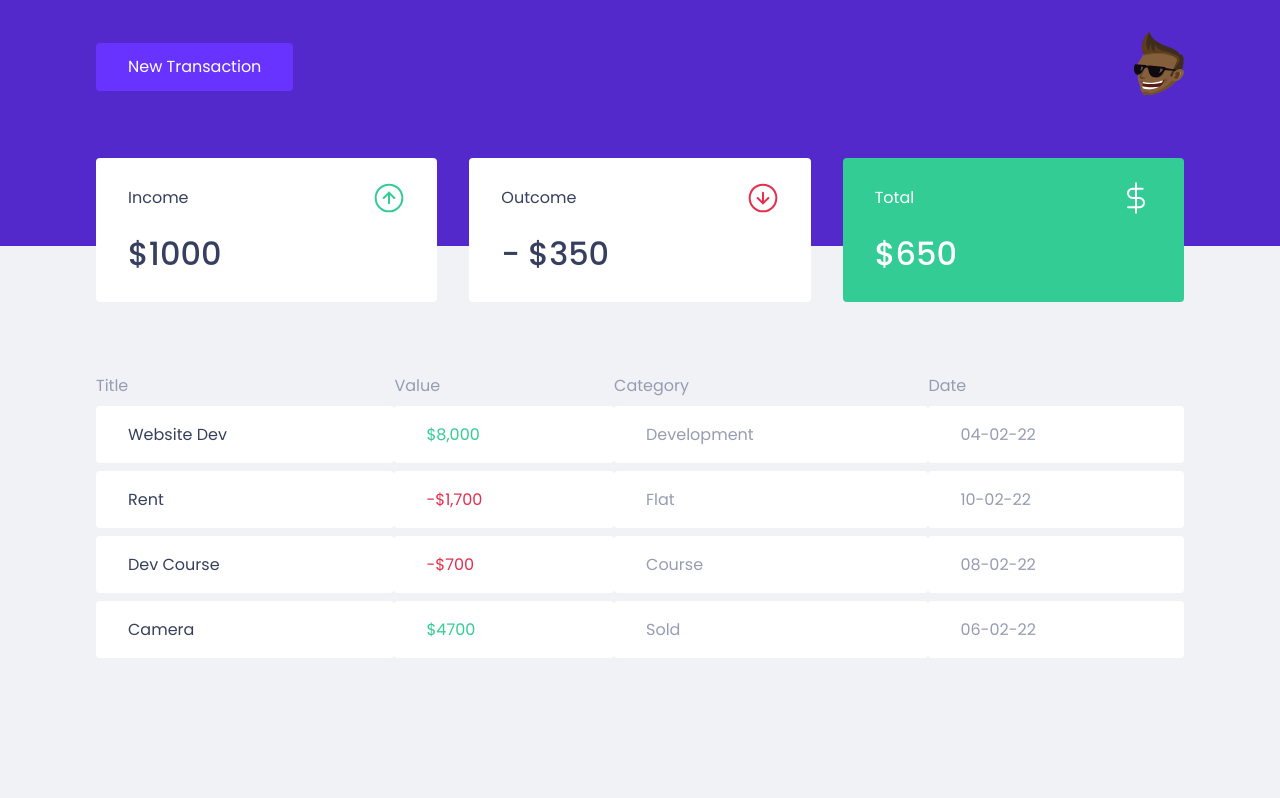
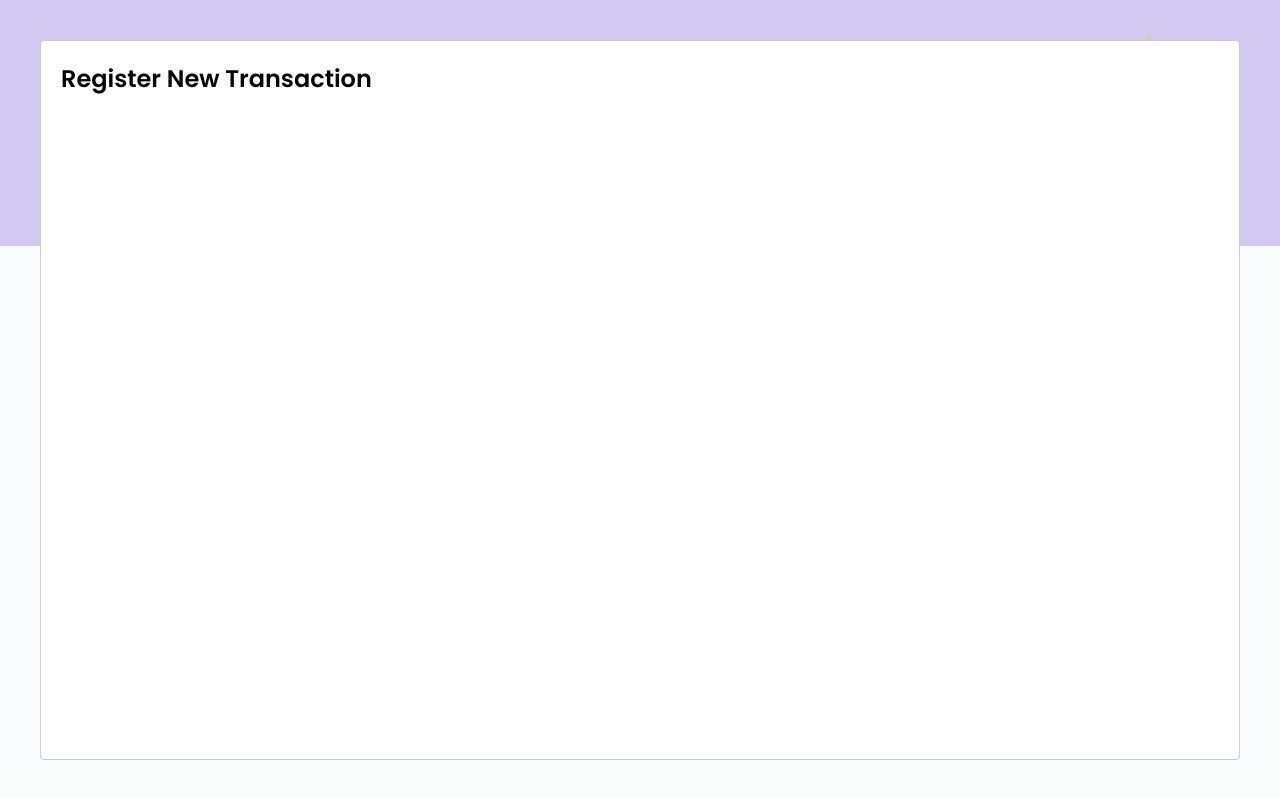
Before and after one commit to dancosta-fed/dcbank, a React (Create React App) app: page / in a window 1280 px wide. Both pictures are taken after a click on the button "New Transaction". Built offline with nearby package versions, Linux system fonts and the light colour scheme; no server answers; what miragejs would draw is missing.

Commit message:
creating a modal

```diff
--- a/src/App.tsx
+++ b/src/App.tsx
@@ -1,12 +1,32 @@
-import { Dashboard } from './components/Dashboard';
+import { Dashboard } from './components/Dashboard'
 import { Header } from './components/Header'
 import { GlobalStyle } from './styles/global'
+import Modal from "react-modal"
+import { useState } from "react"
+import { NewTransactionModal } from './components/NewTransactionModal'
+
+Modal.setAppElement('#root')
 
 export function App() {
+  const [isNewTransactionModalOpen, SetIsNewTransactionModalOpen] =
+  useState(false);
+
+  function openNewTransactionModalHandler() {
+    SetIsNewTransactionModalOpen(true)
+  }
+
+  function closeNewTransactionModalHandler() {
+    SetIsNewTransactionModalOpen(false)
+  }
+
   return (
     <>
-      <Header />
+      <Header onOpenNewTransactionModal={openNewTransactionModalHandler} />
       <Dashboard />
+      <NewTransactionModal
+        isOpen={isNewTransactionModalOpen}
+        onRequestClose={closeNewTransactionModalHandler}
+      />
       <GlobalStyle />
     </>
   );
--- a/src/components/Header/index.tsx
+++ b/src/components/Header/index.tsx
@@ -1,20 +1,27 @@
-import logoImg from '../../assets/profiles.svg'
-import { Container, Content, ProfileImg } from './styles'
+import logoImg from "../../assets/profiles.svg"
+import { Container, Content, ProfileImg } from "./styles"
+
+interface HeaderProps {
+  // below it means it's taking a function which won't return anything
+  onOpenNewTransactionModal: () => void
+}
+
+export function Header({ onOpenNewTransactionModal }: HeaderProps) {
 
 
-export function Header() {
-  return(
+  return (
     <>
       <Container>
         <Content>
-          <button type="button">
+          <button type="button" onClick={onOpenNewTransactionModal}>
             New Transaction
           </button>
+
           <ProfileImg>
             <img src={logoImg} alt="dcbank" />
           </ProfileImg>
         </Content>
       </Container>
     </>
-  )
+  );
 }
--- /dev/null
+++ b/src/components/NewTransactionModal/index.tsx
@@ -0,0 +1,17 @@
+import Modal from "react-modal"
+
+interface NewTransactionProps {
+  isOpen: boolean
+  onRequestClose: () => void
+}
+
+export function NewTransactionModal({ isOpen, onRequestClose }: NewTransactionProps ){
+  return(
+    <Modal
+    isOpen={isOpen}
+    onRequestClose={onRequestClose}
+  >
+    <h2>Register New Transaction</h2>
+  </Modal>
+  )
+}
--- /dev/null
+++ b/src/components/NewTransactionModal/styles.ts
@@ -0,0 +1,5 @@
+import styled from "styled-components";
+
+export const Container = styled.div`
+
+`
--- a/tsconfig.json
+++ b/tsconfig.json
@@ -18,7 +18,8 @@
     "resolveJsonModule": true,
     "isolatedModules": true,
     "noEmit": true,
-    "jsx": "react-jsx"
+    "jsx": "react-jsx",
+    // "noImplicitAny": false
   },
   "include": [
     "src"
```
Also changed, not shown: package.json (+8 -1 lines), 2 other files (tests, documents, lock files or other folders).
